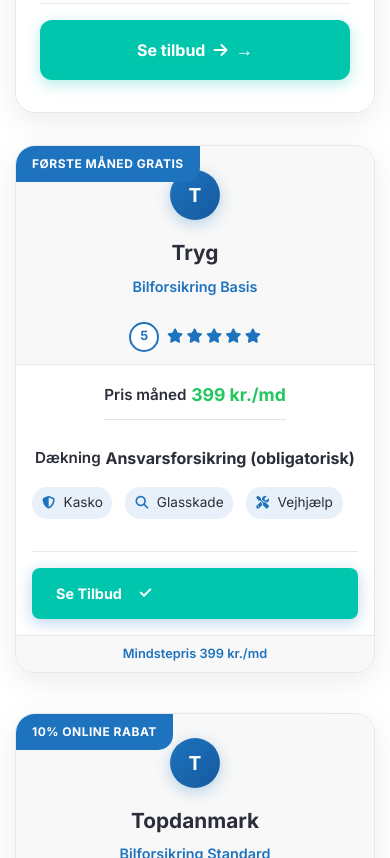
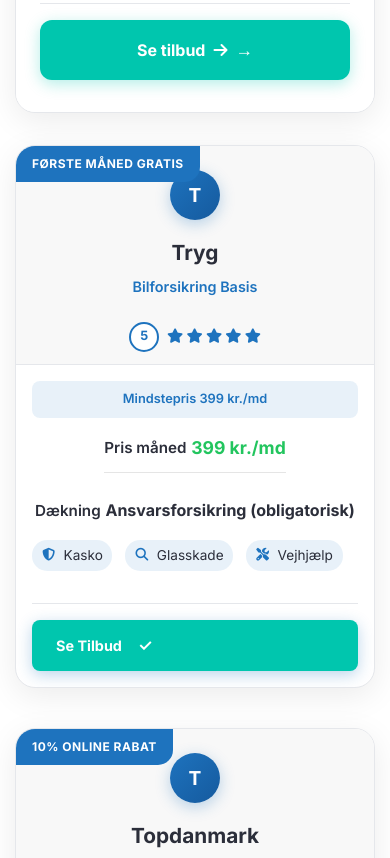
Before and after one commit to martingalmarino/bilforsikring, a website: page index.html in a window 390 px wide. Shown: the part 11142-12000 px from the top of the page. Drawn offline with Linux system fonts and the light colour scheme.

Commit message:
🎯 Corregir layout horizontal: Posicionamiento exacto según imagen de referencia
✨ Ajustes implementados:
- Precio mínimo movido a esquina superior derecha (como en imagen)
- Botón CTA posicionado en esquina inferior derecha
- Contenido principal con márgenes para evitar superposición
- Footer eliminado (precio mínimo ahora en top right)

🔧 Cambios técnicos:
- Elementos posicionados absolutamente en desktop
- Márgenes ajustados para contenido principal
- Layout móvil mantenido con elementos estáticos
- JavaScript actualizado para nueva estructura

📱 Responsive:
- Desktop: Layout horizontal con elementos posicionados
- Móvil: Layout vertical con elementos en flujo normal
- Cache busting v2.2 para forzar actualización

🎯 Ahora coincide exactamente con la imagen de referencia

```diff
--- a/index.html
+++ b/index.html
@@ -8,7 +8,7 @@
     <meta http-equiv="Expires" content="0">
     <title>Bilforsikring & Leasing i Danmark 2025 – Sammenlign priser</title>
     <meta name="description" content="Sammenlign bilforsikring og leasing i Danmark 2025. Find den billigste forsikring og bedste leasingaftale. Opdaterede priser og tilbud.">
-    <link rel="stylesheet" href="styles.css?v=2.1">
+    <link rel="stylesheet" href="styles.css?v=2.2">
     <link href="https://fonts.googleapis.com/css2?family=Inter:wght@300;400;500;600;700&display=swap" rel="stylesheet">
     <link rel="stylesheet" href="https://cdnjs.cloudflare.com/ajax/libs/font-awesome/6.4.0/css/all.min.css">
 </head>
@@ -243,6 +243,6 @@
         </div>
     </footer>
 
-    <script src="script.js?v=2.1"></script>
+    <script src="script.js?v=2.2"></script>
 </body>
 </html>
--- a/script.js
+++ b/script.js
@@ -446,6 +446,7 @@
                     </div>
                 </div>
                 <div class="card-body">
+                    <div class="card-minimum-price">Mindstepris ${item.pris_mdr}</div>
                     <div class="card-details">
                         <div class="card-detail-row">
                             <span class="card-detail-label">Pris måned</span>
@@ -462,9 +463,6 @@
                     <div class="card-cta">
                         <a href="${item.link}" target="_blank" class="btn-primary">Se Tilbud</a>
                     </div>
-                </div>
-                <div class="card-footer">
-                    <p>Mindstepris ${item.pris_mdr}</p>
                 </div>
             </div>
         `;
@@ -516,6 +514,7 @@
                     </div>
                 </div>
                 <div class="card-body">
+                    <div class="card-minimum-price">Mindstepris ${item.pris_mdr}</div>
                     <div class="card-details">
                         <div class="card-detail-row">
                             <span class="card-detail-label">Pris måned</span>
@@ -544,9 +543,6 @@
                         <a href="${item.link}" target="_blank" class="btn-primary">Se Tilbud</a>
                     </div>
                 </div>
-                <div class="card-footer">
-                    <p>Mindstepris ${item.pris_mdr}</p>
-                </div>
             </div>
         `;
     });
--- a/styles.css
+++ b/styles.css
@@ -379,6 +379,7 @@
     display: flex;
     flex-direction: column;
     justify-content: space-between;
+    position: relative;
 }
 
 .card-details {
@@ -389,6 +390,8 @@
     display: flex;
     gap: 2rem;
     align-items: center;
+    margin-right: 200px; /* Space for CTA button */
+    margin-top: 40px; /* Space for minimum price */
 }
 
 .card-detail-row {
@@ -434,6 +437,8 @@
     flex-wrap: wrap;
     gap: 0.8rem;
     margin-bottom: 1rem;
+    margin-right: 200px; /* Space for CTA button */
+    margin-top: 20px; /* Space for minimum price */
 }
 
 .card-feature {
@@ -456,6 +461,9 @@
 
 /* Card CTA */
 .card-cta {
+    position: absolute;
+    bottom: 1.5rem;
+    right: 1.5rem;
     display: flex;
     flex-direction: column;
     align-items: flex-end;
@@ -483,12 +491,26 @@
     margin-left: 0.5rem;
 }
 
+/* Card Minimum Price - Top Right */
+.card-minimum-price {
+    position: absolute;
+    top: 1.5rem;
+    right: 1.5rem;
+    font-size: 0.8rem;
+    color: var(--color-primary);
+    font-weight: 600;
+    background: rgba(30, 115, 190, 0.1);
+    padding: 0.3rem 0.6rem;
+    border-radius: 8px;
+}
+
 /* Card Footer */
 .card-footer {
     padding: 0;
     text-align: right;
     background: transparent;
     border-top: none;
+    display: none; /* Hide footer since we moved price to top right */
 }
 
 .card-footer p {
@@ -1262,10 +1284,21 @@
         flex: none;
     }
 
+    .card-minimum-price {
+        position: static;
+        text-align: center;
+        margin-bottom: 1rem;
+        background: rgba(30, 115, 190, 0.1);
+        padding: 0.5rem;
+        border-radius: 8px;
+    }
+
     .card-details {
         flex-direction: column;
         gap: 1rem;
         margin-bottom: 1rem;
+        margin-right: 0;
+        margin-top: 0;
     }
 
     .card-detail-row {
@@ -1284,7 +1317,13 @@
         font-size: 1.1rem;
     }
 
+    .card-features {
+        margin-right: 0;
+        margin-top: 0;
+    }
+
     .card-cta {
+        position: static;
         align-items: center;
         margin-top: 1rem;
         padding-top: 1rem;
@@ -1298,10 +1337,7 @@
     }
 
     .card-footer {
-        text-align: center;
-        padding: 0.5rem 1rem;
-        background: #f8f8f8;
-        border-top: 1px solid var(--color-border);
+        display: none;
     }
 
     /* Mobile Cards */
```
